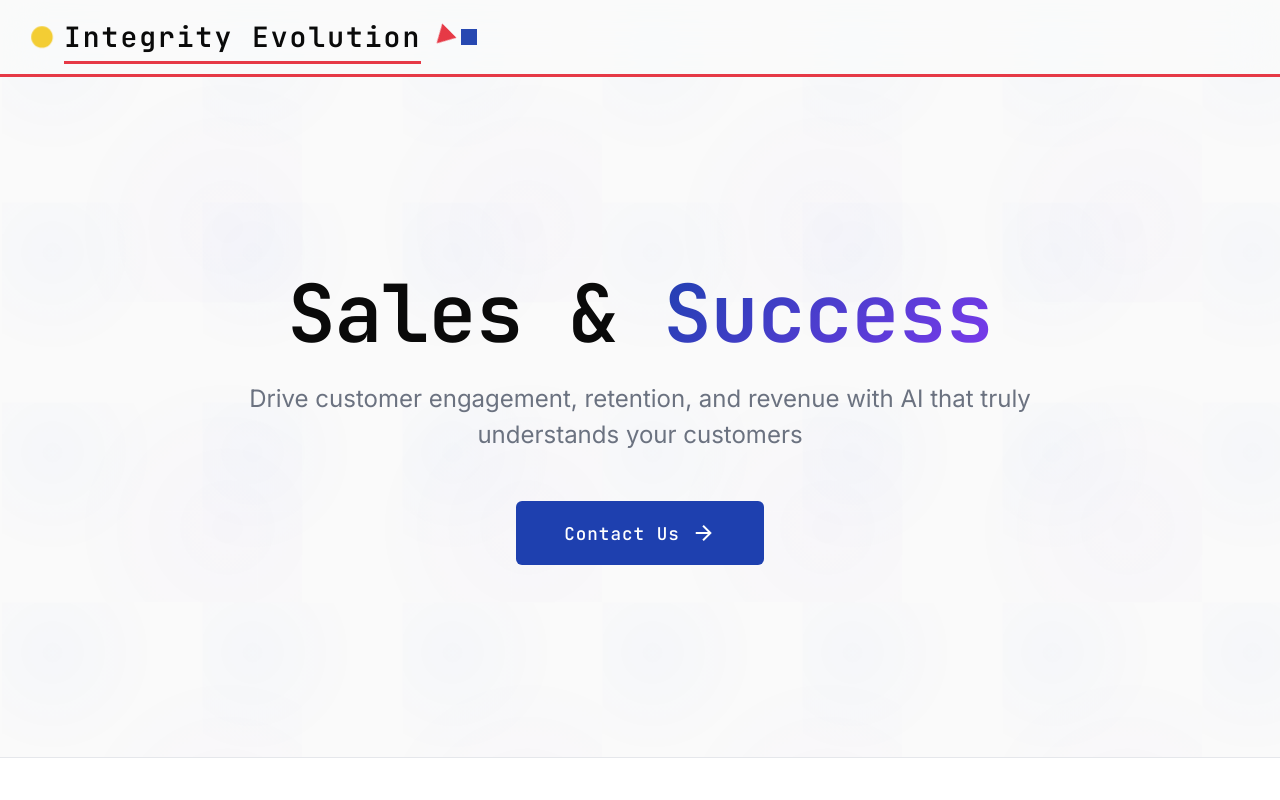
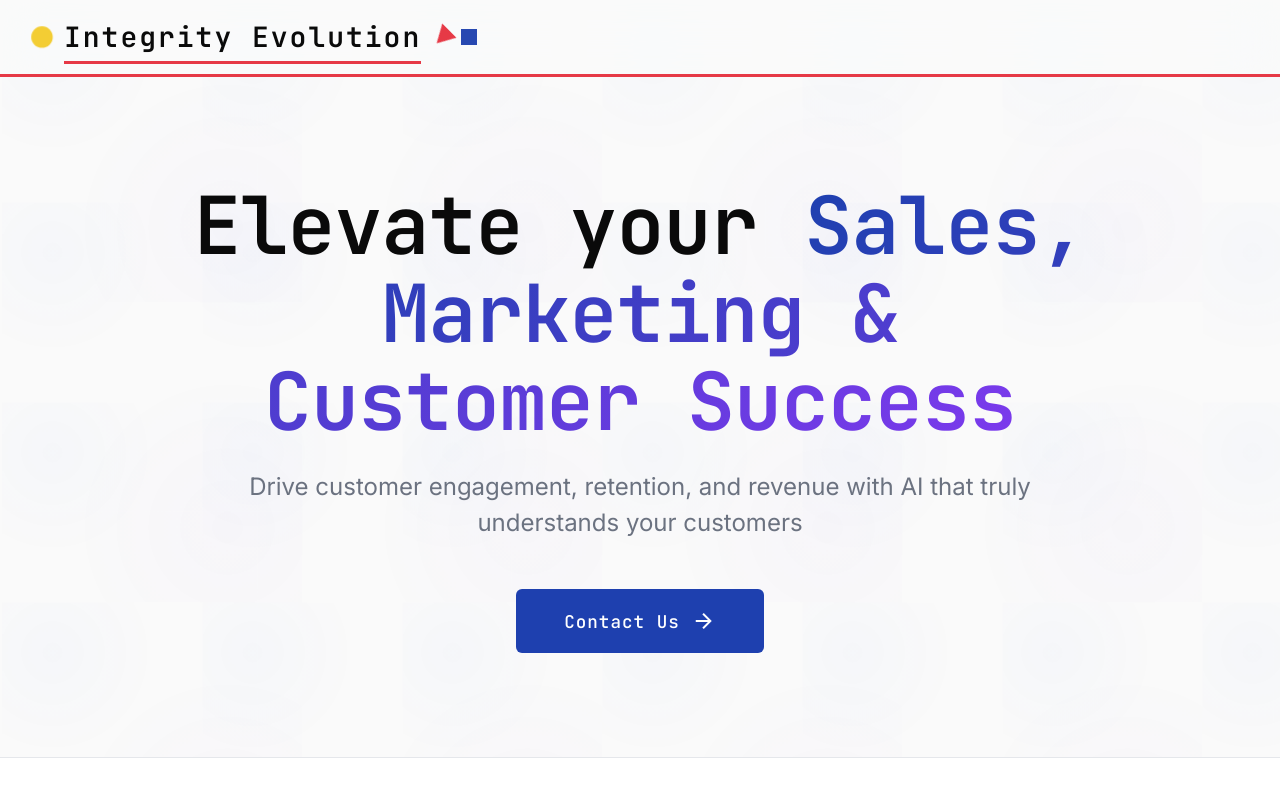
Before and after one commit to amilovidov/ntevo-com-website, a website built with Vite: page index.html in a window 1280 px wide. Shown: the top 800 px of the page. Built offline with nearby package versions, Linux system fonts and the light colour scheme.

Commit message:
Update hero title to 'Elevate your Sales, Marketing & Customer Success'

```diff
--- a/index.html
+++ b/index.html
@@ -433,7 +433,7 @@
     <section class="hero">
         <div class="hero-content">
             <h2 class="hero-title">
-                Sales & <span class="gradient-text">Success</span>
+                Elevate your <span class="gradient-text">Sales, Marketing & Customer Success</span>
             </h2>
             <p class="hero-subtitle">
                 Drive customer engagement, retention, and revenue with AI that truly understands your customers
```
